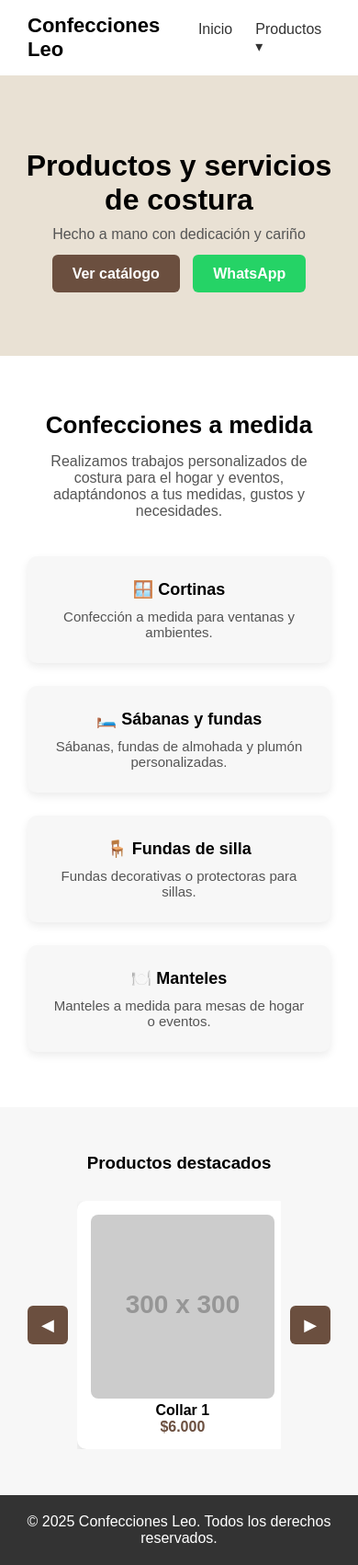
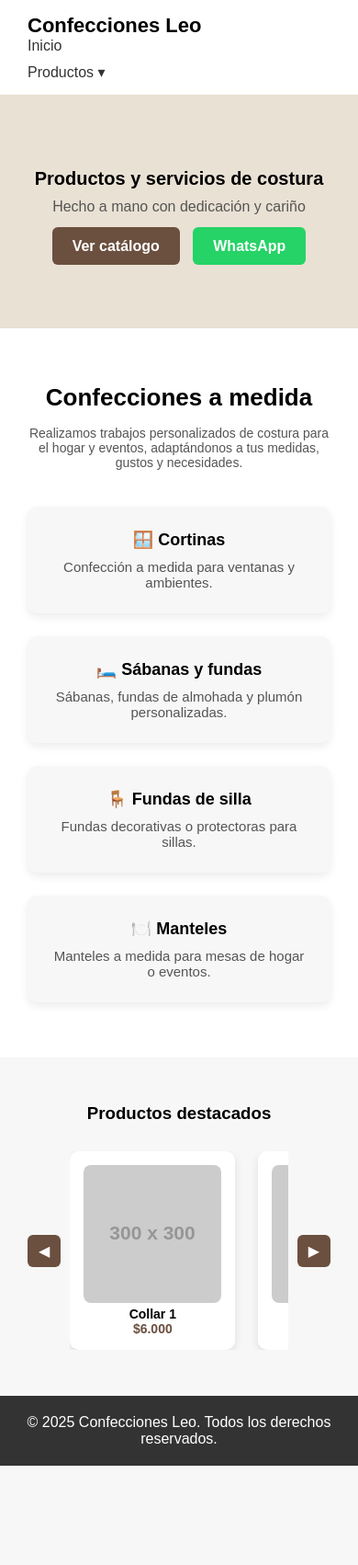
Before and after one commit to guillermoanticoi-wq/Taller-web, a plain HTML site: page index.html in a window 390 px wide. Shown: the whole page at 92% size. After the commit the page ends 1594 px from the top, so only its background shows below. Drawn offline with Linux system fonts and the light colour scheme; placeholder pictures from the web are drawn by us.

Commit message:
Actualizar contenido

```diff
--- a/index.css
+++ b/index.css
@@ -216,3 +216,62 @@ body {
   color: #555;
   font-size: 15px;
 }
+
+/* RESPONSIVE PARA PANTALLAS PEQUEÑAS */
+@media (max-width: 768px) {
+  /* HEADER */
+  .header {
+    flex-direction: column;
+    align-items: flex-start;
+  }
+
+  /* MENÚ */
+  .menu-principal {
+    flex-direction: column;
+    gap: 10px;
+  }
+
+  /* HERO */
+  .hero h2 {
+    font-size: 24px;
+  }
+
+  .btn {
+    width: 100%;
+    text-align: center;
+  }
+
+  /* SLIDER */
+  .slider {
+    width: 100%;
+  }
+
+  .producto {
+    min-width: 180px;
+  }
+
+  /* CONFECCIONES */
+  .confecciones-grid {
+    grid-template-columns: 1fr; /* Una columna en móvil */
+  }
+}
+
+/* PARA PANTALLAS MUY PEQUEÑAS (TELÉFONOS) */
+@media (max-width: 480px) {
+  .hero h2 {
+    font-size: 20px;
+  }
+
+  .confecciones-texto {
+    font-size: 14px;
+  }
+
+  .producto p, .producto h4 {
+    font-size: 14px;
+  }
+
+  .slider-btn {
+    padding: 8px 12px;
+    font-size: 16px;
+  }
+}
--- a/productos.css
+++ b/productos.css
@@ -1,8 +1,11 @@
 body {
   font-family: Arial, sans-serif;
   background: #f7f7f7;
+  margin: 0;
+  padding: 0;
 }
 
+/* HEADER */
 .header {
   background: white;
   padding: 20px;
@@ -17,6 +20,7 @@ body {
   font-weight: bold;
 }
 
+/* CATEGORIAS */
 .categorias {
   text-align: center;
   margin: 20px;
@@ -36,6 +40,7 @@ body {
   opacity: 0.9;
 }
 
+/* PRODUCTOS */
 .productos {
   display: grid;
   grid-template-columns: repeat(auto-fit, minmax(220px, 1fr));
@@ -64,3 +69,35 @@ body {
   font-weight: bold;
   color: #6b4f3f;
 }
+
+/* RESPONSIVE PARA MÓVILES */
+@media (max-width: 768px) {
+  .header {
+    flex-direction: column;
+    align-items: flex-start;
+  }
+
+  .categorias {
+    margin: 10px 0;
+  }
+
+  .categorias button {
+    width: 100%;
+    margin: 5px 0;
+  }
+
+  .productos {
+    grid-template-columns: 1fr; /* Un producto por fila */
+    padding: 20px;
+  }
+}
+
+@media (max-width: 480px) {
+  .producto h4 {
+    font-size: 16px;
+  }
+
+  .producto p {
+    font-size: 14px;
+  }
+}
```
